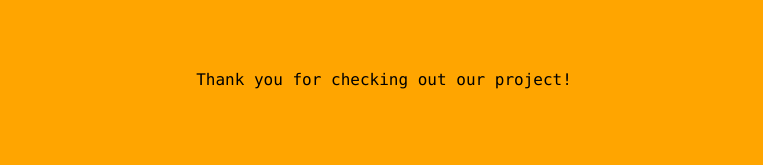
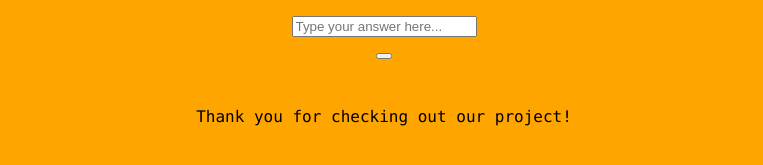
Before and after one commit to raven-elizabeth/HalloweenQuizJS, a plain HTML site: page index.html in a window 1280 px wide. Shown: the part 561-726 px from the top of the page, without its empty margins (256-1019 px from the left). Drawn offline with Linux system fonts and the light colour scheme.

Commit message:
Created input field

```diff
--- a/index.html
+++ b/index.html
@@ -27,13 +27,15 @@
 
 <!--article for quiz text and buttons-->
 <article>
+
   <!--start quiz button-->
   <button id="startQuiz" class="bigButton" onmouseover="spiders()" onmouseout="reset()"> Start the quiz! </button>
 
+  <!-- answer form -->
   <h3 id="myQuestion"></h3>
+  <input id="userInput" type="text" placeholder= "Type your answer here..."/>
   <p id="answerParagraph"></p>
-<button id="nextButton"></button>
-</article>
+  <button id="submitButton"></button>
 
 <!--article for play again button-->
 <article id="bottom"> </article>
```
Lines whose indentation alone changed are shown as unchanged.
